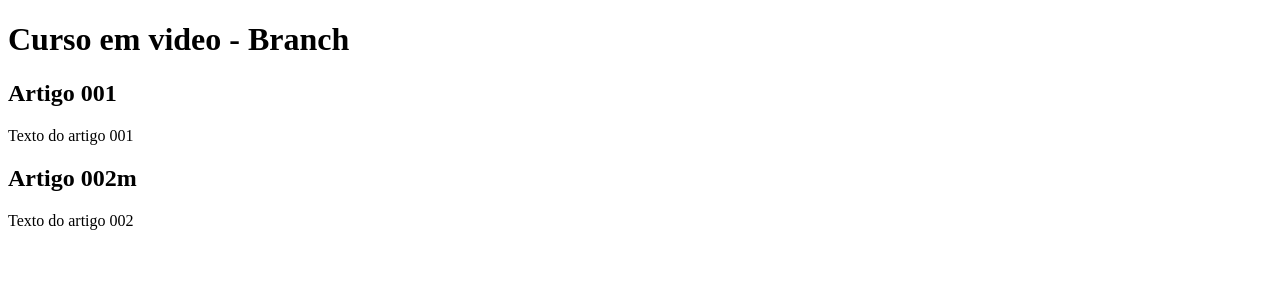
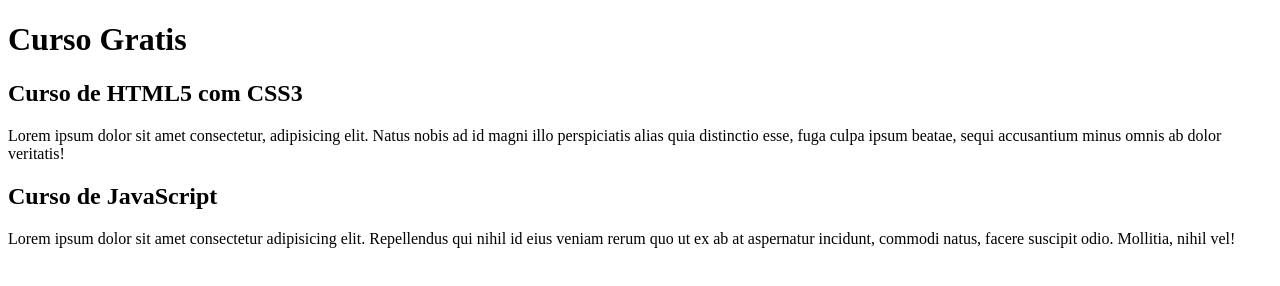
Before and after one commit to KawanZadra3112/Branch, a plain HTML site: page index.html in a window 1280 px wide. Drawn offline with Linux system fonts and the light colour scheme.

Commit message:
Comecei a escrever o conteudo

```diff
--- a/index.html
+++ b/index.html
@@ -8,15 +8,15 @@
 <body>
     <main>
         <Header>
-            <h1>Curso em video - Branch</h1>
+            <h1>Curso Gratis</h1>
         </Header>
         <article>
-            <h2>Artigo 001</h2>
-            <p>Texto do artigo 001</p>
+            <h2>Curso de HTML5 com CSS3</h2>
+            <p>Lorem ipsum dolor sit amet consectetur, adipisicing elit. Natus nobis ad id magni illo perspiciatis alias quia distinctio esse, fuga culpa ipsum beatae, sequi accusantium minus omnis ab dolor veritatis!</p>
         </article>
         <article>
-            <h2>Artigo 002m</h2>
-            <p>Texto do artigo 002</p>
+            <h2>Curso de JavaScript</h2>
+            <p>Lorem ipsum dolor sit amet consectetur adipisicing elit. Repellendus qui nihil id eius veniam rerum quo ut ex ab at aspernatur incidunt, commodi natus, facere suscipit odio. Mollitia, nihil vel!</p>
         </article>
     </main>
 </body>
```
